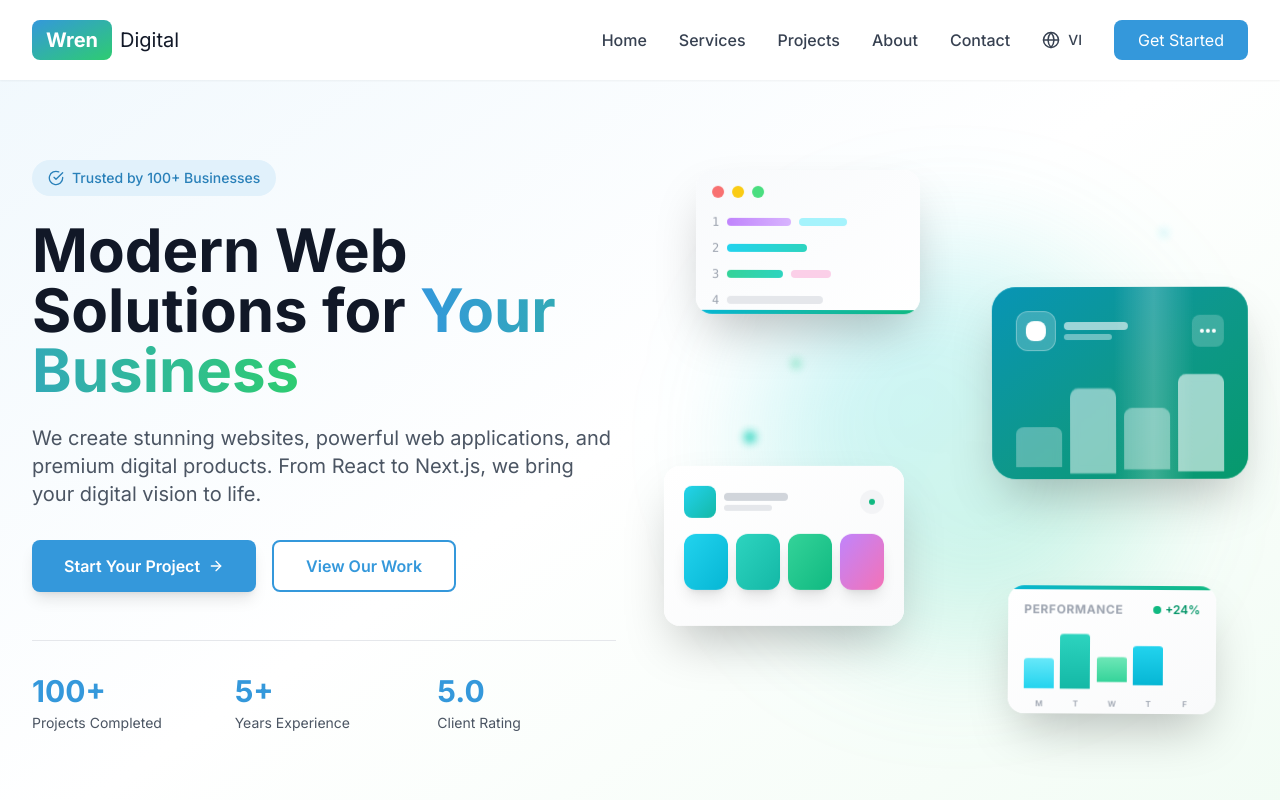
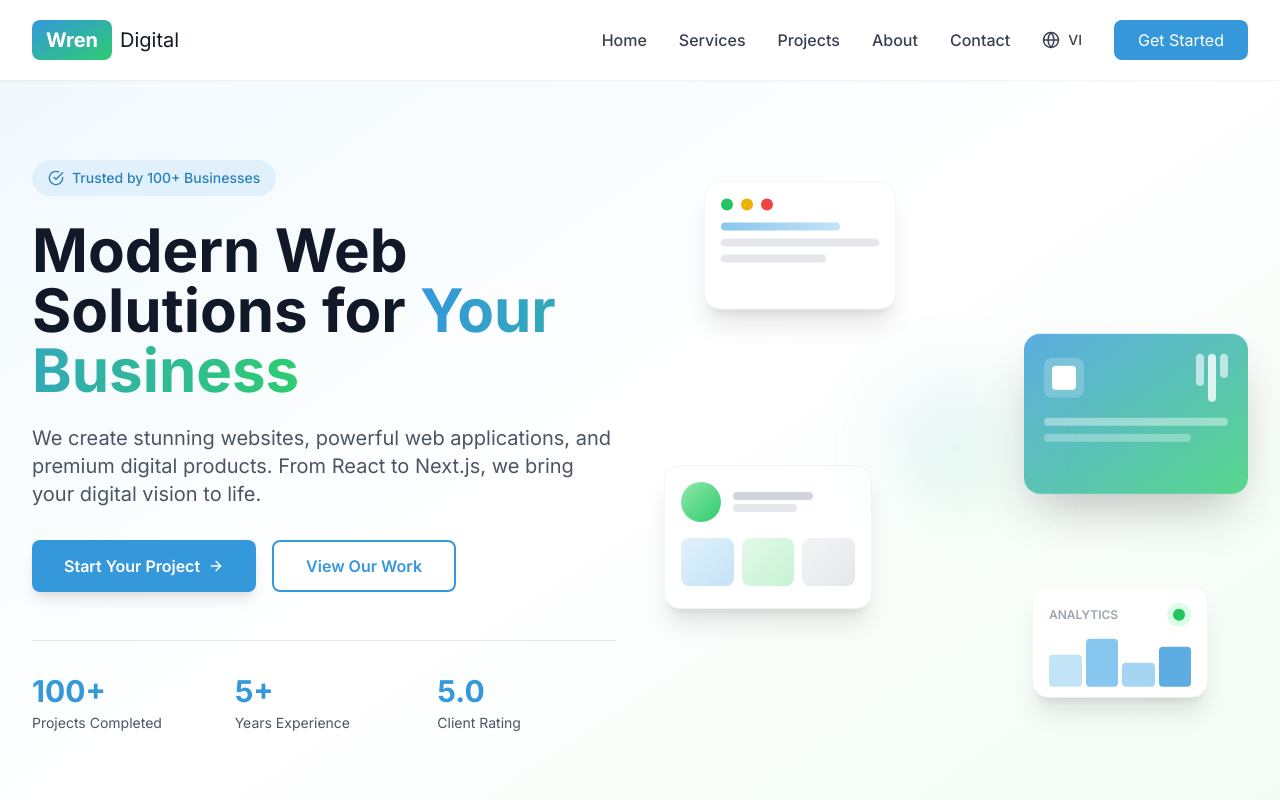
Before and after one commit to Truc4p/wren-tech, a Next.js app: page / in a window 1280 px wide. Shown: the top 800 px of the page. Built offline with nearby package versions, Linux system fonts and the light colour scheme.

Commit message:
commit back to simpler hero

```diff
--- a/components/Hero.tsx
+++ b/components/Hero.tsx
@@ -77,256 +77,91 @@ const Hero = () => {
             transition={{ duration: 0.6, delay: 0.2 }}
             className="relative hidden lg:block"
           >
-            <div className="relative w-full h-[550px]">
-              {/* Background glow effects */}
-              <div className="absolute top-1/2 left-1/2 -translate-x-1/2 -translate-y-1/2 w-96 h-96 bg-gradient-to-br from-cyan-400/30 via-teal-400/20 to-emerald-400/30 rounded-full blur-3xl"></div>
-
+            <div className="relative w-full h-[500px]">
               {/* Main illustration container */}
               <div className="relative w-full h-full">
-                {/* Floating Card 1 - Code Editor (Top Left) */}
+                {/* Floating Card 1 - Top Left */}
                 <motion.div
-                  animate={{
-                    y: [0, -20, 0],
-                    rotate: [0, 1, 0]
-                  }}
-                  transition={{ duration: 6, repeat: Infinity, ease: "easeInOut" }}
-                  className="absolute top-0 left-8 w-56 h-36 bg-white rounded-2xl shadow-2xl overflow-hidden group hover:shadow-cyan-200/50 transition-shadow duration-300"
+                  animate={{ y: [0, -20, 0] }}
+                  transition={{ duration: 4, repeat: Infinity, ease: "easeInOut" }}
+                  className="absolute top-0 left-10 w-48 h-32 bg-white rounded-2xl shadow-xl p-4 border border-gray-100"
                 >
-                  <div className="absolute inset-0 bg-gradient-to-br from-slate-50 to-white"></div>
-                  <div className="relative p-4">
-                    {/* Window controls */}
-                    <div className="flex items-center space-x-2 mb-4">
-                      <div className="w-3 h-3 bg-red-400 rounded-full group-hover:bg-red-500 transition-colors"></div>
-                      <div className="w-3 h-3 bg-yellow-400 rounded-full group-hover:bg-yellow-500 transition-colors"></div>
-                      <div className="w-3 h-3 bg-green-400 rounded-full group-hover:bg-green-500 transition-colors"></div>
-                    </div>
-                    {/* Code lines */}
-                    <div className="space-y-2.5">
-                      <div className="flex items-center space-x-2">
-                        <div className="text-xs text-gray-400 font-mono">1</div>
-                        <div className="h-2 bg-gradient-to-r from-purple-400 to-purple-300 rounded w-16"></div>
-                        <div className="h-2 bg-cyan-200 rounded w-12"></div>
-                      </div>
-                      <div className="flex items-center space-x-2">
-                        <div className="text-xs text-gray-400 font-mono">2</div>
-                        <div className="h-2 bg-gradient-to-r from-cyan-400 to-teal-400 rounded w-20"></div>
-                      </div>
-                      <div className="flex items-center space-x-2">
-                        <div className="text-xs text-gray-400 font-mono">3</div>
-                        <div className="h-2 bg-gradient-to-r from-emerald-400 to-teal-400 rounded w-14"></div>
-                        <div className="h-2 bg-pink-200 rounded w-10"></div>
-                      </div>
-                      <div className="flex items-center space-x-2">
-                        <div className="text-xs text-gray-400 font-mono">4</div>
-                        <div className="h-2 bg-gray-200 rounded w-24"></div>
-                      </div>
-                    </div>
+                  <div className="flex items-center space-x-2 mb-3">
+                    <div className="w-3 h-3 bg-green-500 rounded-full"></div>
+                    <div className="w-3 h-3 bg-yellow-500 rounded-full"></div>
+                    <div className="w-3 h-3 bg-red-500 rounded-full"></div>
                   </div>
-                  {/* Subtle gradient overlay */}
-                  <div className="absolute bottom-0 left-0 right-0 h-1 bg-gradient-to-r from-cyan-500 via-teal-500 to-emerald-500"></div>
-                </motion.div>
-
-                {/* Floating Card 2 - Dashboard (Center Right) */}
-                <motion.div
-                  animate={{
-                    y: [0, 25, 0],
-                    rotate: [0, -1, 0]
-                  }}
-                  transition={{ duration: 7, repeat: Infinity, ease: "easeInOut", delay: 0.5 }}
-                  className="absolute top-28 right-0 w-64 h-48 bg-gradient-to-br from-cyan-500 via-teal-500 to-emerald-500 rounded-3xl shadow-2xl overflow-hidden group hover:scale-105 transition-transform duration-300"
-                >
-                  <div className="absolute inset-0 bg-gradient-to-br from-cyan-600/90 via-teal-600/90 to-emerald-600/90"></div>
-                  <div className="relative p-6 h-full flex flex-col">
-                    {/* Header */}
-                    <div className="flex items-center justify-between mb-6">
-                      <div className="flex items-center space-x-2">
-                        <div className="w-10 h-10 bg-white/20 backdrop-blur-xl rounded-xl flex items-center justify-center border border-white/30">
-                          <div className="w-5 h-5 bg-white rounded-lg"></div>
-                        </div>
-                        <div>
-                          <div className="h-2 bg-white/60 rounded w-16 mb-1"></div>
-                          <div className="h-1.5 bg-white/40 rounded w-12"></div>
-                        </div>
-                      </div>
-                      <div className="w-8 h-8 bg-white/20 backdrop-blur-xl rounded-lg flex items-center justify-center">
-                        <div className="w-1 h-1 bg-white rounded-full"></div>
-                        <div className="w-1 h-1 bg-white rounded-full mx-0.5"></div>
-                        <div className="w-1 h-1 bg-white rounded-full"></div>
-                      </div>
-                    </div>
-
-                    {/* Chart */}
-                    <div className="flex-1 flex items-end justify-between space-x-2">
-                      <motion.div
-                        animate={{ scaleY: [1, 0.8, 1] }}
-                        transition={{ duration: 2, repeat: Infinity, delay: 0 }}
-                        className="w-full bg-white/30 backdrop-blur-sm rounded-t-lg h-12"
-                      ></motion.div>
-                      <motion.div
-                        animate={{ scaleY: [1, 1.1, 1] }}
-                        transition={{ duration: 2, repeat: Infinity, delay: 0.2 }}
-                        className="w-full bg-white/50 backdrop-blur-sm rounded-t-lg h-20"
-                      ></motion.div>
-                      <motion.div
-                        animate={{ scaleY: [1, 0.9, 1] }}
-                        transition={{ duration: 2, repeat: Infinity, delay: 0.4 }}
-                        className="w-full bg-white/40 backdrop-blur-sm rounded-t-lg h-16"
-                      ></motion.div>
-                      <motion.div
-                        animate={{ scaleY: [1, 1.15, 1] }}
-                        transition={{ duration: 2, repeat: Infinity, delay: 0.6 }}
-                        className="w-full bg-white/60 backdrop-blur-sm rounded-t-lg h-24"
-                      ></motion.div>
-                    </div>
-                  </div>
-                  {/* Shimmer effect */}
-                  <motion.div
-                    animate={{ x: [-100, 300] }}
-                    transition={{ duration: 3, repeat: Infinity, ease: "linear", repeatDelay: 2 }}
-                    className="absolute top-0 left-0 w-20 h-full bg-gradient-to-r from-transparent via-white/20 to-transparent skew-x-12"
-                  ></motion.div>
-                </motion.div>
-
-                {/* Floating Card 3 - Design Palette (Bottom Left) */}
-                <motion.div
-                  animate={{
-                    y: [0, -18, 0],
-                    rotate: [0, -1, 0]
-                  }}
-                  transition={{ duration: 5.5, repeat: Infinity, ease: "easeInOut", delay: 1 }}
-                  className="absolute bottom-24 left-0 w-60 h-40 bg-white rounded-2xl shadow-2xl overflow-hidden group hover:shadow-teal-200/50 transition-shadow duration-300"
-                >
-                  <div className="absolute inset-0 bg-gradient-to-br from-white to-gray-50"></div>
-                  <div className="relative p-5">
-                    {/* Header */}
-                    <div className="flex items-center justify-between mb-4">
-                      <div className="flex items-center space-x-2">
-                        <div className="w-8 h-8 bg-gradient-to-br from-cyan-400 to-teal-500 rounded-lg"></div>
-                        <div>
-                          <div className="h-2 bg-gray-300 rounded w-16 mb-1"></div>
-                          <div className="h-1.5 bg-gray-200 rounded w-12"></div>
-                        </div>
-                      </div>
-                      <div className="w-6 h-6 bg-gray-100 rounded-full flex items-center justify-center">
-                        <div className="w-1.5 h-1.5 bg-emerald-500 rounded-full animate-pulse"></div>
-                      </div>
-                    </div>
-
-                    {/* Color palette */}
-                    <div className="grid grid-cols-4 gap-2">
-                      <motion.div
-                        whileHover={{ scale: 1.1, rotate: 5 }}
-                        className="h-14 bg-gradient-to-br from-cyan-400 to-cyan-500 rounded-xl shadow-lg cursor-pointer"
-                      ></motion.div>
-                      <motion.div
-                        whileHover={{ scale: 1.1, rotate: 5 }}
-                        className="h-14 bg-gradient-to-br from-teal-400 to-teal-500 rounded-xl shadow-lg cursor-pointer"
-                      ></motion.div>
-                      <motion.div
-                        whileHover={{ scale: 1.1, rotate: 5 }}
-                        className="h-14 bg-gradient-to-br from-emerald-400 to-emerald-500 rounded-xl shadow-lg cursor-pointer"
-                      ></motion.div>
-                      <motion.div
-                        whileHover={{ scale: 1.1, rotate: 5 }}
-                        className="h-14 bg-gradient-to-br from-purple-400 to-pink-400 rounded-xl shadow-lg cursor-pointer"
-                      ></motion.div>
-                    </div>
+                  <div className="space-y-2">
+                    <div className="h-2 bg-gradient-to-r from-primary-400 to-primary-200 rounded w-3/4"></div>
+                    <div className="h-2 bg-gray-200 rounded w-full"></div>
+                    <div className="h-2 bg-gray-200 rounded w-2/3"></div>
                   </div>
                 </motion.div>
 
-                {/* Floating Card 4 - Analytics Stats (Bottom Right) */}
+                {/* Floating Card 2 - Center Right */}
                 <motion.div
-                  animate={{
-                    y: [0, 22, 0],
-                    rotate: [0, 1, 0]
-                  }}
-                  transition={{ duration: 6.5, repeat: Infinity, ease: "easeInOut", delay: 1.5 }}
-                  className="absolute bottom-4 right-8 w-52 h-32 bg-white rounded-2xl shadow-2xl overflow-hidden group hover:shadow-emerald-200/50 transition-shadow duration-300"
+                  animate={{ y: [0, 20, 0] }}
+                  transition={{ duration: 5, repeat: Infinity, ease: "easeInOut", delay: 0.5 }}
+                  className="absolute top-32 right-0 w-56 h-40 bg-gradient-to-br from-primary-500 to-secondary-500 rounded-2xl shadow-2xl p-5"
                 >
-                  <div className="absolute inset-0 bg-gradient-to-br from-white to-gray-50"></div>
-                  <div className="relative p-4 h-full flex flex-col">
-                    {/* Header */}
-                    <div className="flex items-center justify-between mb-3">
-                      <div className="text-xs font-bold text-gray-400 tracking-wider">PERFORMANCE</div>
-                      <div className="flex items-center space-x-1">
-                        <div className="w-2 h-2 bg-emerald-500 rounded-full animate-pulse"></div>
-                        <div className="text-xs font-semibold text-emerald-600">+24%</div>
-                      </div>
+                  <div className="flex items-center justify-between mb-4">
+                    <div className="w-10 h-10 bg-white/20 backdrop-blur-sm rounded-lg flex items-center justify-center">
+                      <div className="w-6 h-6 bg-white rounded"></div>
                     </div>
-
-                    {/* Chart bars */}
-                    <div className="flex-1 flex items-end justify-between space-x-1.5">
-                      <div className="flex flex-col items-center space-y-1 flex-1">
-                        <motion.div
-                          animate={{ scaleY: [0.6, 1, 0.6] }}
-                          transition={{ duration: 3, repeat: Infinity, ease: "easeInOut" }}
-                          className="w-full bg-gradient-to-t from-cyan-400 to-cyan-300 rounded-t h-10"
-                        ></motion.div>
-                        <div className="text-[8px] text-gray-400 font-semibold">M</div>
-                      </div>
-                      <div className="flex flex-col items-center space-y-1 flex-1">
-                        <motion.div
-                          animate={{ scaleY: [0.8, 1.1, 0.8] }}
-                          transition={{ duration: 3, repeat: Infinity, ease: "easeInOut", delay: 0.2 }}
-                          className="w-full bg-gradient-to-t from-teal-500 to-teal-400 rounded-t h-16"
-                        ></motion.div>
-                        <div className="text-[8px] text-gray-400 font-semibold">T</div>
-                      </div>
-                      <div className="flex flex-col items-center space-y-1 flex-1">
-                        <motion.div
-                          animate={{ scaleY: [0.5, 0.9, 0.5] }}
-                          transition={{ duration: 3, repeat: Infinity, ease: "easeInOut", delay: 0.4 }}
-                          className="w-full bg-gradient-to-t from-emerald-400 to-emerald-300 rounded-t h-12"
-                        ></motion.div>
-                        <div className="text-[8px] text-gray-400 font-semibold">W</div>
-                      </div>
-                      <div className="flex flex-col items-center space-y-1 flex-1">
-                        <motion.div
-                          animate={{ scaleY: [0.7, 1.15, 0.7] }}
-                          transition={{ duration: 3, repeat: Infinity, ease: "easeInOut", delay: 0.6 }}
-                          className="w-full bg-gradient-to-t from-cyan-500 to-cyan-400 rounded-t h-14"
-                        ></motion.div>
-                        <div className="text-[8px] text-gray-400 font-semibold">T</div>
-                      </div>
-                      <div className="flex flex-col items-center space-y-1 flex-1">
-                        <motion.div
-                          animate={{ scaleY: [0.9, 1.2, 0.9] }}
-                          transition={{ duration: 3, repeat: Infinity, ease: "easeInOut", delay: 0.8 }}
-                          className="w-full bg-gradient-to-t from-teal-600 to-teal-500 rounded-t h-18"
-                        ></motion.div>
-                        <div className="text-[8px] text-gray-400 font-semibold">F</div>
-                      </div>
+                    <div className="flex space-x-1">
+                      <div className="w-2 h-8 bg-white/60 rounded"></div>
+                      <div className="w-2 h-12 bg-white/80 rounded"></div>
+                      <div className="w-2 h-6 bg-white/60 rounded"></div>
                     </div>
                   </div>
-                  {/* Top accent */}
-                  <div className="absolute top-0 left-0 right-0 h-1 bg-gradient-to-r from-cyan-500 via-teal-500 to-emerald-500"></div>
+                  <div className="space-y-2">
+                    <div className="h-2 bg-white/40 rounded w-full"></div>
+                    <div className="h-2 bg-white/30 rounded w-4/5"></div>
+                  </div>
                 </motion.div>
 
-                {/* Floating particles */}
+                {/* Floating Card 3 - Bottom Left */}
                 <motion.div
-                  animate={{
-                    y: [0, -100, 0],
-                    opacity: [0, 1, 0]
-                  }}
-                  transition={{ duration: 8, repeat: Infinity, ease: "easeInOut" }}
-                  className="absolute top-20 right-20 w-2 h-2 bg-cyan-400 rounded-full blur-sm"
-                ></motion.div>
+                  animate={{ y: [0, -15, 0] }}
+                  transition={{ duration: 4.5, repeat: Infinity, ease: "easeInOut", delay: 1 }}
+                  className="absolute bottom-20 left-0 w-52 h-36 bg-white rounded-2xl shadow-xl p-4 border border-gray-100"
+                >
+                  <div className="flex items-center space-x-3 mb-3">
+                    <div className="w-10 h-10 bg-gradient-to-br from-secondary-400 to-secondary-600 rounded-full"></div>
+                    <div>
+                      <div className="h-2 bg-gray-300 rounded w-20 mb-1"></div>
+                      <div className="h-2 bg-gray-200 rounded w-16"></div>
+                    </div>
+                  </div>
+                  <div className="grid grid-cols-3 gap-2 mt-4">
+                    <div className="h-12 bg-gradient-to-br from-primary-100 to-primary-200 rounded-lg"></div>
+                    <div className="h-12 bg-gradient-to-br from-secondary-100 to-secondary-200 rounded-lg"></div>
+                    <div className="h-12 bg-gradient-to-br from-gray-100 to-gray-200 rounded-lg"></div>
+                  </div>
+                </motion.div>
+
+                {/* Floating Card 4 - Bottom Right */}
                 <motion.div
-                  animate={{
-                    y: [0, -120, 0],
-                    opacity: [0, 1, 0]
-                  }}
-                  transition={{ duration: 10, repeat: Infinity, ease: "easeInOut", delay: 2 }}
-                  className="absolute bottom-40 left-20 w-3 h-3 bg-teal-400 rounded-full blur-sm"
-                ></motion.div>
-                <motion.div
-                  animate={{
-                    y: [0, -80, 0],
-                    opacity: [0, 1, 0]
-                  }}
-                  transition={{ duration: 9, repeat: Infinity, ease: "easeInOut", delay: 4 }}
-                  className="absolute top-60 left-32 w-2 h-2 bg-emerald-400 rounded-full blur-sm"
-                ></motion.div>
+                  animate={{ y: [0, 25, 0] }}
+                  transition={{ duration: 5.5, repeat: Infinity, ease: "easeInOut", delay: 1.5 }}
+                  className="absolute bottom-0 right-10 w-44 h-28 bg-white rounded-2xl shadow-xl p-4 border border-gray-100"
+                >
+                  <div className="flex items-center justify-between mb-3">
+                    <div className="text-xs font-semibold text-gray-400">ANALYTICS</div>
+                    <div className="w-6 h-6 bg-green-100 rounded-full flex items-center justify-center">
+                      <div className="w-3 h-3 bg-green-500 rounded-full"></div>
+                    </div>
+                  </div>
+                  <div className="flex items-end space-x-1 h-12">
+                    <div className="w-full h-8 bg-primary-200 rounded"></div>
+                    <div className="w-full h-12 bg-primary-400 rounded"></div>
+                    <div className="w-full h-6 bg-primary-300 rounded"></div>
+                    <div className="w-full h-10 bg-primary-500 rounded"></div>
+                  </div>
+                </motion.div>
+
+                {/* Central Circle Decoration */}
+                <div className="absolute top-1/2 left-1/2 -translate-x-1/2 -translate-y-1/2 w-32 h-32 bg-gradient-to-br from-primary-400 to-secondary-400 rounded-full opacity-20 blur-2xl"></div>
               </div>
             </div>
           </motion.div>
```
